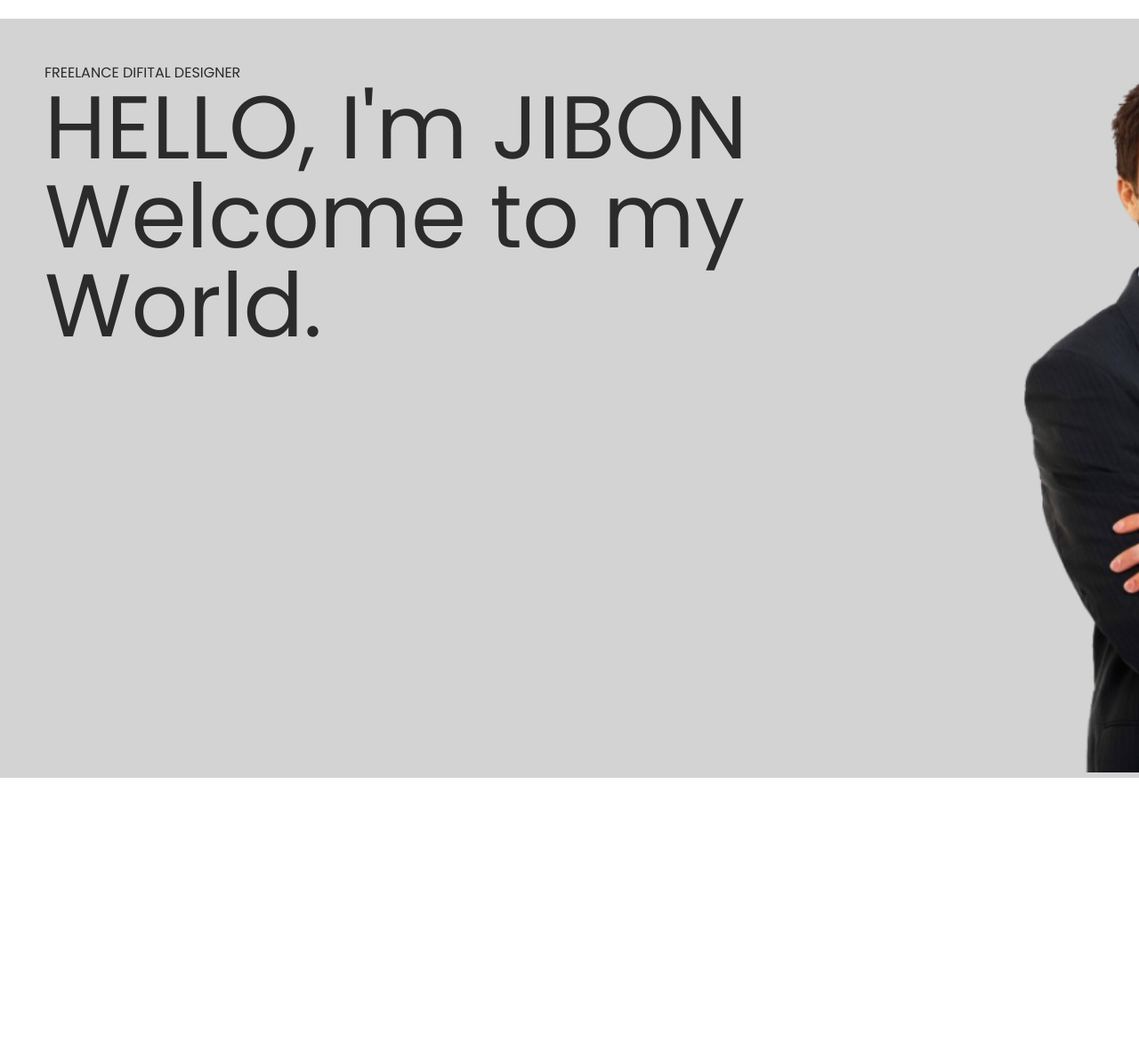
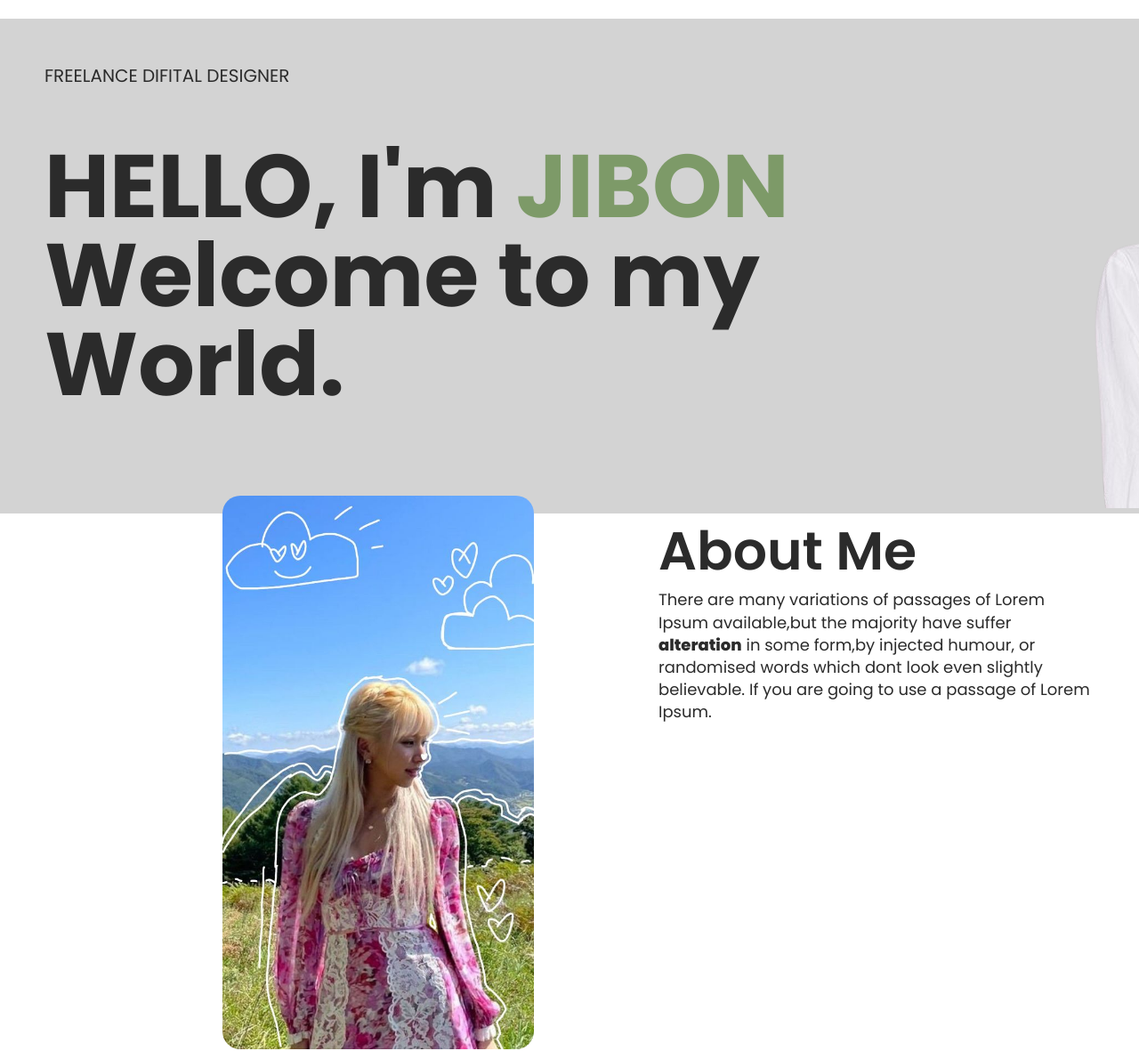
Before and after one commit to Seyoung20/Jibon-Web-Spc, a plain HTML site: page index.html in a window 1280 px wide. Shown: the part 139-1320 px from the top of the page at 89% size. Before the commit the page ends 1013 px from the top, so only its background shows below. Drawn offline with Linux system fonts and the light colour scheme.

Commit message:
JIBON try sa bahay

```diff
--- a/index.html
+++ b/index.html
@@ -57,8 +57,28 @@
         </div>
         <!-- RIGHT -->
         <div class="banner__right">
-            <img src="/img/jibon-man.png" alt="">
+            <img src="/img/94241d80063cd0badda0bff10abf4eef-removebg-preview.png" alt="">
         </div>
     </section>
+
+    <section class="aboutme">
+        <div class="container">
+            <div class="aboutme__wrapper">
+                <div class="aboutme__left">
+                    <img src="/img/chae_.jpg" alt="">
+                </div>
+                <div class="aboutme__right">
+                    <h2>About Me</h2>
+                    <p>There are many variations of passages of Lorem Ipsum available,but the majority have suffer
+                        <span>alteration</span> in some form,by injected humour, or randomised words which
+                        dont look even slightly believable. If you are going to use a passage of Lorem Ipsum.
+                    </p>
+                </div>
+            </div>
+        </div>
+    </section>
+
+
+
 </body>
 </html>
--- a/style.css
+++ b/style.css
@@ -180,7 +180,7 @@ color:var(--dark);
 .banner__left h1{
     font-size:10rem;
     line-height: 1;
-    max-width:80rem;
+    max-width:90rem;
 }
 .banner__right{
     position:relative;
@@ -189,16 +189,51 @@ color:var(--dark);
 .banner__right img{
     width:50rem;
 }
+.banner__left{
+  gap:5rem;
+}
+.banner__left small{
+  font-size:2rem;
+}
+.banner__left h1{
+  font-weight: 700;
+  margin-top:6rem;
+}
+.banner__left h1 span{
+  color:var(--green);
+}
+/* ABOUT ME */
+.aboutme__wrapper {
+  display: grid;
+  grid-template-columns: 1fr 1fr;
+  grid-gap: 20rem;
+}
+.aboutme__left img{
+  width: 35rem;
+  border-radius: 2rem;
+  margin-left:20rem;
+  margin-top:-2rem;
+}
+/* .aboutme__right{
 
-
-
-
+} */
+.aboutme__right h2{
+  font-size: 6rem;
+  font-weight:550;
+}
+.aboutme__right p{
+  font-size:1.8rem;
+}
+.aboutme__right p span{
+  font-weight:800;
+}
   /* REPEATABLE PATTERNS */
   :root{
     --green:#7d9a68;
     --light:#ffffff;
     --dark:#2b2b2b;
     --gray:#D3D3D3;
+    /* --green:#AAFF00; */
     --poppins:"Poppins", sans-serif;
   }
   .btn{
```
Also changed, not shown: img/94241d80063cd0badda0bff10abf4eef-removebg-preview.png (added), img/chae_.jpg (added), img/chae_collage.jpg (added), img/chae_front.jpg (added), img/chae_guitar.jpg (added).
